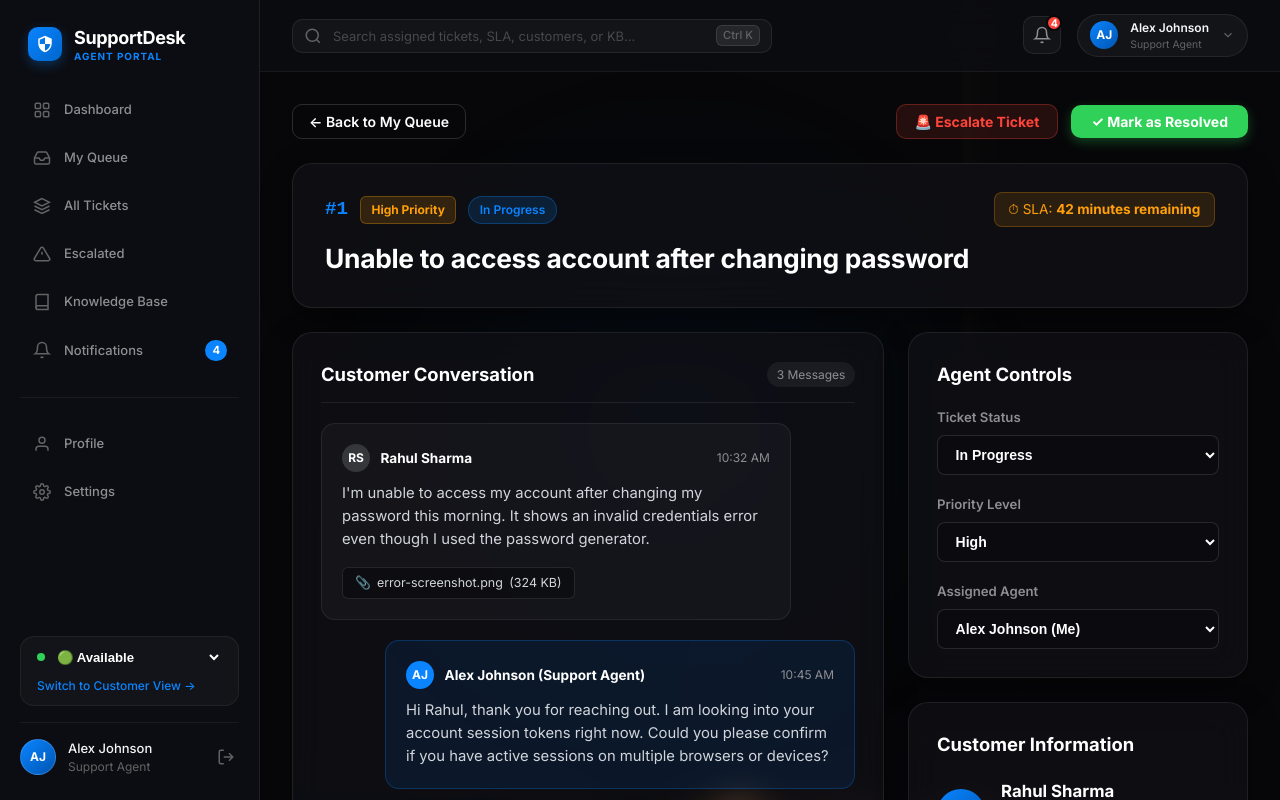
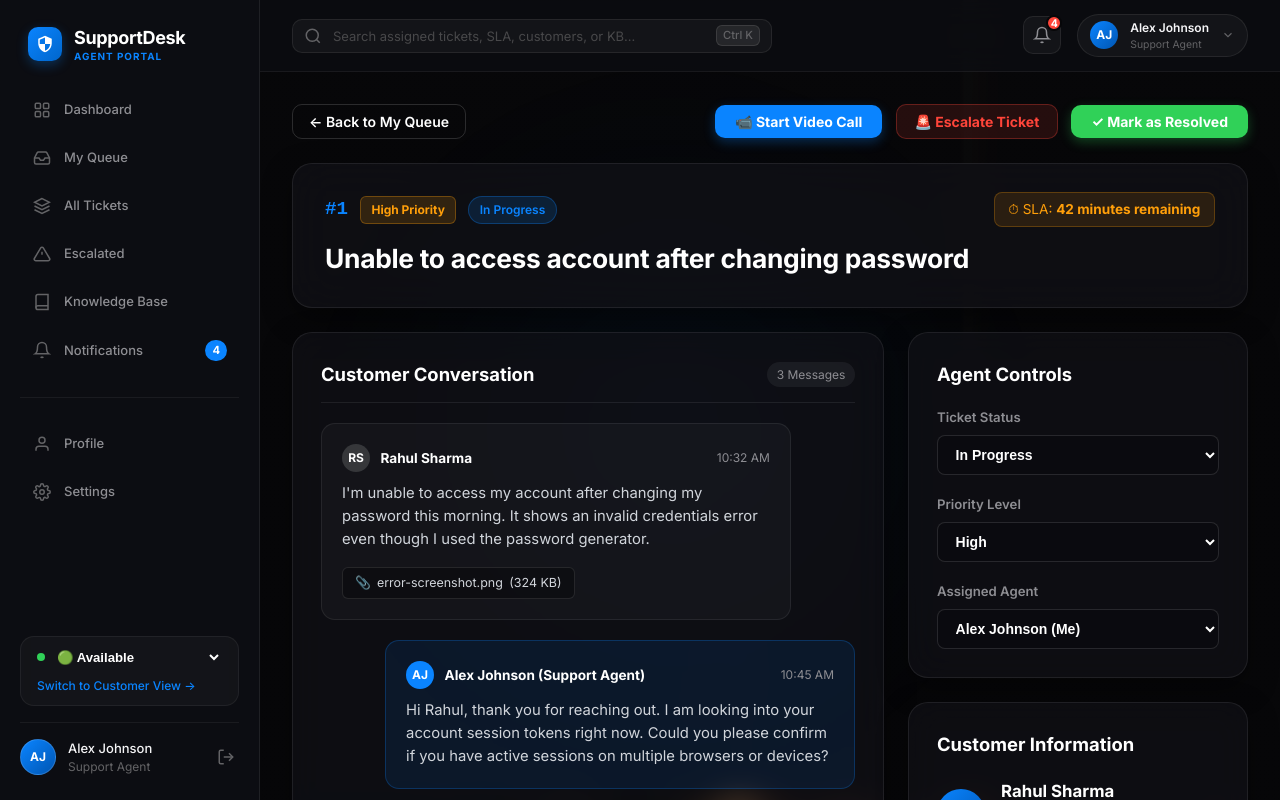
Before and after one commit to Adwaidkrishna/SupportDesk-Ticketing-System, a React (Vite) app in the folder FRONTEND/: page /agent/tickets/1 in a window 1280 px wide. Shown: the top 800 px of the page. Built offline with nearby package versions, Linux system fonts and the light colour scheme.

Commit message:
feat(video): add ticket video call UI

```diff
--- a/FRONTEND/src/app/routes.jsx
+++ b/FRONTEND/src/app/routes.jsx
@@ -34,6 +34,8 @@ import SLA from '../features/admin/pages/SLA';
 import Reports from '../features/admin/pages/Reports';
 import Settings from '../features/admin/pages/Settings';
 
+import VideoCallPage from '../features/video-call/pages/VideoCallPage';
+
 /**
  * Application route definitions.
  * Auth routes share AuthLayout; Customer routes share CustomerLayout; Agent routes share AgentLayout; Admin routes share AdminLayout.
@@ -43,6 +45,9 @@ export default function AppRoutes() {
     <Routes>
       {/* Redirect root to login */}
       <Route path="/" element={<Navigate to="/login" replace />} />
+
+      {/* Standalone Video Call Workspace Route */}
+      <Route path="/ticket/:ticketId/call" element={<VideoCallPage />} />
 
       {/* Auth routes — wrapped in AuthLayout */}
       <Route element={<AuthLayout />}>
--- a/FRONTEND/src/features/agent/pages/AgentTicketDetails.jsx
+++ b/FRONTEND/src/features/agent/pages/AgentTicketDetails.jsx
@@ -2,6 +2,8 @@ import { useState } from 'react';
 import { useParams, useNavigate } from 'react-router-dom';
 import { sampleTicketDetails, currentAgent } from '../agentMockData';
 import styles from './AgentTicketDetails.module.css';
+
+import CallConfirmationModal from '../../video-call/components/CallConfirmationModal';
 
 export default function AgentTicketDetails() {
   const { ticketId } = useParams();
@@ -17,10 +19,21 @@ export default function AgentTicketDetails() {
   const [internalNoteText, setInternalNoteText] = useState('');
   const [activeTab, setActiveTab] = useState('reply'); // 'reply' | 'internal_note'
   const [toastMessage, setToastMessage] = useState('');
+  const [showCallModal, setShowCallModal] = useState(false);
 
   const showToast = (msg) => {
     setToastMessage(msg);
     setTimeout(() => setToastMessage(''), 4000);
+  };
+
+  const handleStartCallClick = () => {
+    setShowCallModal(true);
+  };
+
+  const handleConfirmStartCall = () => {
+    setShowCallModal(false);
+    const cleanId = (ticketId || '1018').replace('#', '');
+    navigate(`/ticket/${cleanId}/call`);
   };
 
   const handleSendCustomerReply = (e) => {
@@ -166,6 +179,13 @@ export default function AgentTicketDetails() {
         <div className={styles.topActions}>
           <button
             type="button"
+            className={styles.videoCallBtn}
+            onClick={handleStartCallClick}
+          >
+            📹 Start Video Call
+          </button>
+          <button
+            type="button"
             className={styles.escalateBtn}
             onClick={handleEscalate}
           >
@@ -180,6 +200,18 @@ export default function AgentTicketDetails() {
           </button>
         </div>
       </div>
+
+      {showCallModal && (
+        <CallConfirmationModal
+          ticket={{
+            id: ticket.id,
+            subject: ticket.subject,
+            customerName: ticket.customer?.name || 'Rahul Sharma',
+          }}
+          onConfirm={handleConfirmStartCall}
+          onCancel={() => setShowCallModal(false)}
+        />
+      )}
 
       {toastMessage && (
         <div className={styles.toastSuccess}>
--- a/FRONTEND/src/features/agent/pages/AgentTicketDetails.module.css
+++ b/FRONTEND/src/features/agent/pages/AgentTicketDetails.module.css
@@ -39,6 +39,28 @@
   display: flex;
   align-items: center;
   gap: 0.85rem;
+}
+
+.videoCallBtn {
+  background: #0A84FF;
+  border: none;
+  color: #ffffff;
+  padding: 0.5rem 1.25rem;
+  border-radius: var(--radius-md, 8px);
+  font-size: 0.875rem;
+  font-weight: 700;
+  cursor: pointer;
+  display: inline-flex;
+  align-items: center;
+  gap: 0.4rem;
+  transition: all 0.2s ease;
+  box-shadow: 0 4px 12px rgba(10, 132, 255, 0.3);
+}
+
+.videoCallBtn:hover {
+  background: #0071e3;
+  transform: translateY(-1px);
+  box-shadow: 0 6px 16px rgba(10, 132, 255, 0.4);
 }
 
 .escalateBtn {
--- a/FRONTEND/src/features/customer/pages/TicketDetails.jsx
+++ b/FRONTEND/src/features/customer/pages/TicketDetails.jsx
@@ -2,6 +2,7 @@ import { useState } from 'react';
 import { useParams, Link, useNavigate } from 'react-router-dom';
 import { currentUser } from '../customerMockData';
 import Button from '../../../components/common/Button';
+import IncomingCallBanner from '../../video-call/components/IncomingCallBanner';
 import styles from './TicketDetails.module.css';
 
 /**
@@ -118,6 +119,16 @@ export default function TicketDetails() {
   const [attachments, setAttachments] = useState([]);
   const [isSending, setIsSending] = useState(false);
   const [error, setError] = useState('');
+  const [hasIncomingCall, setHasIncomingCall] = useState(true);
+
+  const handleJoinCall = () => {
+    const cleanId = (ticketId || '1024').replace('#', '');
+    navigate(`/ticket/${cleanId}/call`);
+  };
+
+  const handleDeclineCall = () => {
+    setHasIncomingCall(false);
+  };
 
   const handleFileUpload = (e) => {
     const files = Array.from(e.target.files);
@@ -176,6 +187,17 @@ export default function TicketDetails() {
         ← Back to My Tickets
       </Link>
 
+      {/* Incoming Call Banner */}
+      {hasIncomingCall && (
+        <IncomingCallBanner
+          agentName={ticketData.assignedAgent?.name || 'Alex Johnson'}
+          ticketId={ticketData.id}
+          ticketSubject={ticketData.subject}
+          onDecline={handleDeclineCall}
+          onJoin={handleJoinCall}
+        />
+      )}
+
       {/* Ticket Title Header */}
       <div className={styles.header}>
         <div className={styles.titleArea}>
@@ -191,12 +213,19 @@ export default function TicketDetails() {
           <h1 className={styles.subjectTitle}>{ticketData.subject}</h1>
         </div>
 
+        <div style={{ display: 'flex', gap: '0.75rem', alignItems: 'center' }}>
+          {!hasIncomingCall && (
+            <Button variant="primary" onClick={handleJoinCall}>
+              📹 Join Video Call
+            </Button>
+          )}
           <Button
             variant={ticketStatus === 'Closed' ? 'secondary' : 'ghost'}
             onClick={handleToggleClose}
           >
             {ticketStatus === 'Closed' ? 'Reopen Ticket' : 'Close Ticket'}
           </Button>
+        </div>
       </div>
 
       {/* Main Split Grid */}
```
Lines whose indentation alone changed are shown as unchanged.
